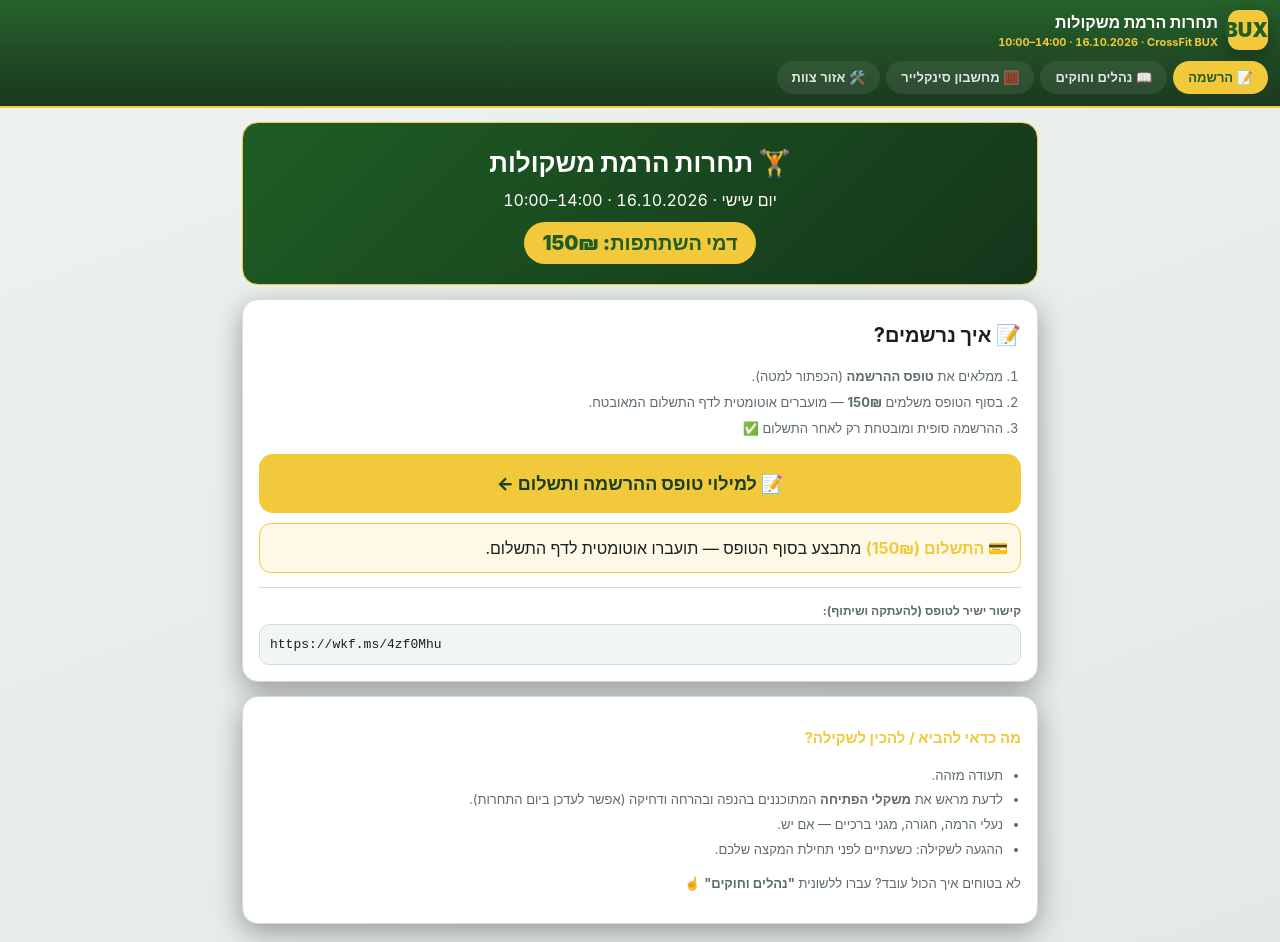
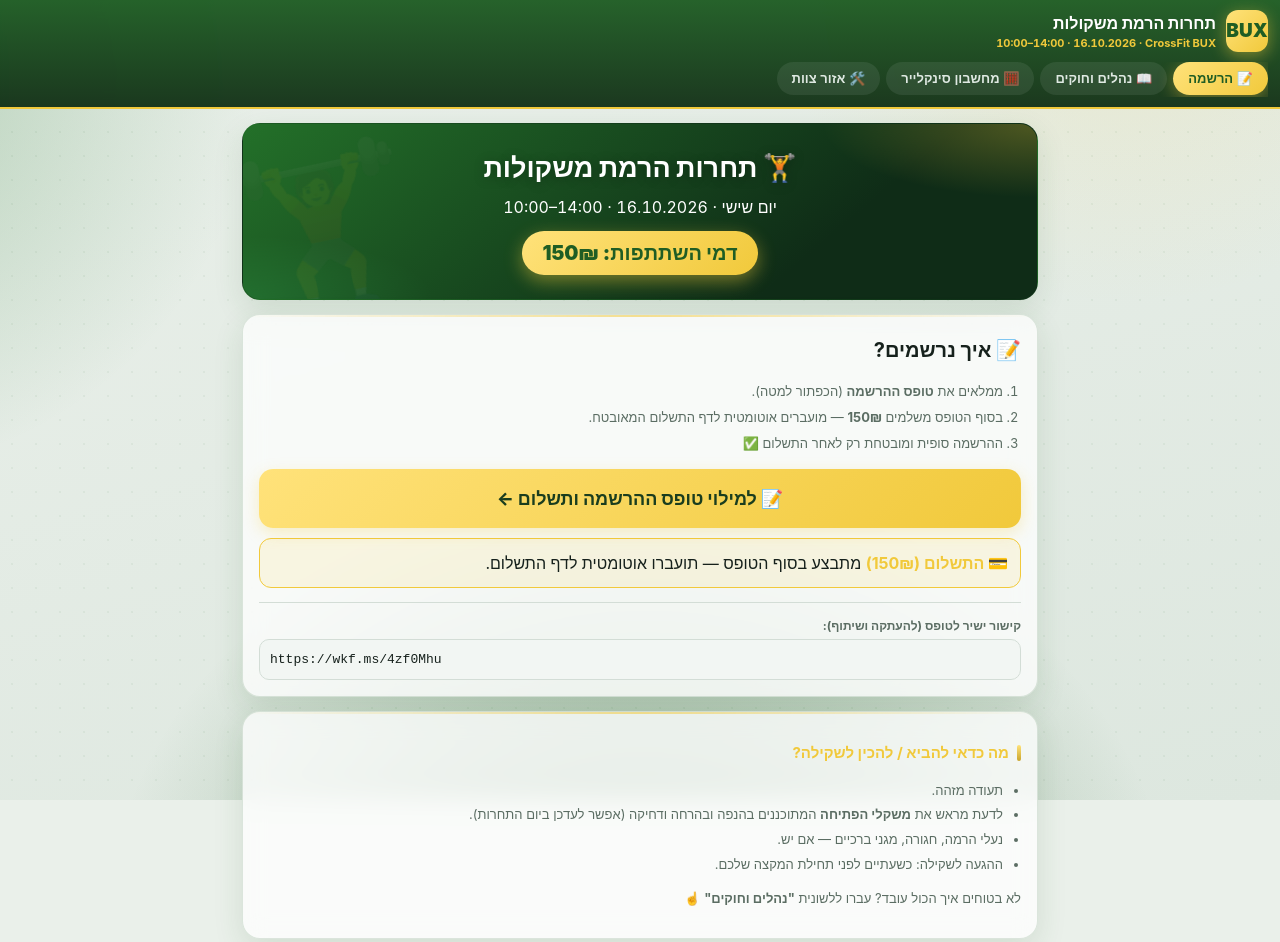
Before and after one commit to gilzir49-wq/bux-wl-comp, a plain HTML site: page index.html in a window 1280 px wide. Shown: the top 942 px of the page. Drawn offline with Linux system fonts and the light colour scheme.

Commit message:
שדרוג עיצוב: רקע זוהר, כרטיסי זכוכית, כפתורים עם ברק, באנר משודרג
Co-Authored-By: Claude Opus 4.8 <noreply@anthropic.com>

```diff
--- a/index.html
+++ b/index.html
@@ -12,22 +12,39 @@
    ירוק #1F5D24 · זהב #F1C93B
    ============================================================ */
 :root{
-  --green:#1F5D24; --green-light:#2f8038; --gold:#F1C93B; --gold-dim:#c9a52c;
-  --bg:#0e1512; --bg2:#16211c; --card:#1b2822; --card2:#223129;
+  --green:#1F5D24; --green-light:#2f8038; --gold:#F1C93B; --gold-2:#ffe27a; --gold-dim:#c9a52c;
+  --bg:#0a110d; --bg2:#0d1712; --card:#1b2822; --card2:#223129;
   --line:#2c4136; --txt:#eef4f0; --muted:#9db3a6;
   --good:#3ecf6b; --bad:#ef4b4b; --white:#f5f7f6;
-  --radius:16px; --shadow:0 8px 28px rgba(0,0,0,.35);
+  --glass:rgba(24,37,30,.66); --glass-brd:rgba(241,201,59,.16); --dot:rgba(255,255,255,.04);
+  --radius:18px; --shadow:0 10px 34px rgba(0,0,0,.45);
 }
 @media (prefers-color-scheme: light){
-  :root{ --bg:#eef2ef; --bg2:#e2e9e4; --card:#ffffff; --card2:#f2f6f3;
-    --line:#d3ddd6; --txt:#16211c; --muted:#5b6d63; }
+  :root{ --bg:#eaf0ea; --bg2:#dde7df; --card:#ffffff; --card2:#f2f6f3;
+    --line:#d3ddd6; --txt:#16211c; --muted:#5b6d63;
+    --glass:rgba(255,255,255,.74); --glass-brd:rgba(31,93,36,.14); --dot:rgba(31,93,36,.05);
+    --shadow:0 10px 30px rgba(31,93,36,.12); }
 }
 *{box-sizing:border-box;-webkit-tap-highlight-color:transparent}
 html,body{margin:0;padding:0}
 body{
   font-family:-apple-system,BlinkMacSystemFont,"Segoe UI","Heebo","Assistant",Arial,sans-serif;
-  background:linear-gradient(160deg,var(--bg),var(--bg2));
-  color:var(--txt); min-height:100vh; line-height:1.5; -webkit-font-smoothing:antialiased;
+  background:var(--bg); color:var(--txt); min-height:100vh; line-height:1.5; -webkit-font-smoothing:antialiased;
+}
+/* שכבות רקע: זוהר ירוק-זהב + רשת נקודות עדינה */
+body::before{
+  content:'';position:fixed;inset:0;z-index:-2;pointer-events:none;
+  background:
+    radial-gradient(48vw 48vw at 88% -8%, rgba(241,201,59,.16), transparent 60%),
+    radial-gradient(52vw 52vw at -12% 8%, rgba(47,128,56,.30), transparent 62%),
+    radial-gradient(70vw 60vw at 50% 118%, rgba(31,93,36,.42), transparent 60%),
+    linear-gradient(165deg,var(--bg),var(--bg2));
+  background-attachment:fixed;
+}
+body::after{
+  content:'';position:fixed;inset:0;z-index:-1;pointer-events:none;
+  background-image:radial-gradient(var(--dot) 1px, transparent 1.4px);
+  background-size:24px 24px;
 }
 .en{direction:ltr;unicode-bidi:isolate;display:inline-block}
 .num{direction:ltr;unicode-bidi:isolate;display:inline-block;font-variant-numeric:tabular-nums}
@@ -38,20 +55,28 @@ header{
   backdrop-filter:blur(8px); border-bottom:2px solid var(--gold); padding:10px 12px;
 }
 .brand{display:flex;align-items:center;gap:10px;color:#fff}
-.logo{width:40px;height:40px;border-radius:11px;background:var(--gold);color:var(--green);
-  display:grid;place-items:center;font-weight:900;font-size:20px;box-shadow:var(--shadow)}
+.logo{width:42px;height:42px;border-radius:12px;background:linear-gradient(135deg,var(--gold-2),var(--gold));
+  color:var(--green);display:grid;place-items:center;font-weight:900;font-size:19px;
+  box-shadow:0 4px 16px rgba(241,201,59,.45)}
 .brand h1{font-size:16px;margin:0;font-weight:800}
 .brand .sub{font-size:11px;color:var(--gold);font-weight:700}
 .tabs{display:flex;gap:6px;margin-top:10px;overflow-x:auto;padding-bottom:2px}
 .tab{white-space:nowrap;border:none;background:rgba(255,255,255,.08);color:#dfe9e2;
   padding:9px 15px;border-radius:999px;font-size:13px;font-weight:800;cursor:pointer;transition:.15s}
-.tab.active{background:var(--gold);color:var(--green)}
+.tab.active{background:linear-gradient(135deg,var(--gold-2),var(--gold));color:var(--green);
+  box-shadow:0 4px 16px rgba(241,201,59,.4)}
 main{max-width:820px;margin:0 auto;padding:14px 12px 90px}
 
 h2{font-size:20px;margin:4px 0 12px;display:flex;align-items:center;gap:8px}
-h3{font-size:15px;margin:14px 0 8px;color:var(--gold)}
-.card{background:var(--card);border:1px solid var(--line);border-radius:var(--radius);
-  padding:16px;margin-bottom:14px;box-shadow:var(--shadow)}
+h3{font-size:15px;margin:14px 0 8px;color:var(--gold);display:flex;align-items:center;gap:8px}
+h3::before{content:'';width:4px;height:16px;border-radius:3px;background:linear-gradient(var(--gold-2),var(--gold-dim));flex:0 0 auto}
+.card{background:var(--glass);border:1px solid var(--glass-brd);border-radius:var(--radius);
+  padding:16px;margin-bottom:14px;box-shadow:var(--shadow);position:relative;overflow:hidden;
+  -webkit-backdrop-filter:blur(12px);backdrop-filter:blur(12px);
+  animation:rise .45s cubic-bezier(.2,.7,.3,1) both}
+.card::before{content:'';position:absolute;top:0;inset-inline:0;height:2px;
+  background:linear-gradient(90deg,transparent,var(--gold),transparent);opacity:.55}
+@keyframes rise{from{opacity:0;transform:translateY(10px)}to{opacity:1;transform:none}}
 .muted{color:var(--muted);font-size:13px}
 .row{display:flex;gap:8px;flex-wrap:wrap;align-items:center}
 .grid{display:grid;gap:10px}
@@ -61,10 +86,17 @@ label{font-size:12px;font-weight:700;color:var(--muted);display:block;margin-bot
 input,select{width:100%;background:var(--card2);border:1px solid var(--line);
   color:var(--txt);border-radius:10px;padding:10px;font-size:15px;font-family:inherit}
 input:focus,select:focus{outline:2px solid var(--gold);border-color:var(--gold)}
-.btn{background:var(--gold);color:#1a3d1e;border:none;border-radius:10px;padding:11px 16px;
-  font-size:14px;font-weight:800;cursor:pointer;transition:.15s;text-decoration:none;display:inline-block}
+.btn{background:linear-gradient(135deg,var(--gold-2),var(--gold));color:#1a3d1e;border:none;border-radius:11px;
+  padding:11px 16px;font-size:14px;font-weight:800;cursor:pointer;transition:transform .12s,box-shadow .2s;
+  text-decoration:none;display:inline-block;box-shadow:0 5px 16px rgba(241,201,59,.28)}
+.btn:hover{box-shadow:0 8px 22px rgba(241,201,59,.42)}
 .btn:active{transform:scale(.97)}
-.btn.g{background:var(--green-light);color:#fff}
+.btn.g{background:linear-gradient(135deg,var(--green-light),#256b2c);color:#fff;box-shadow:0 5px 16px rgba(47,128,56,.35)}
+.btn.big{position:relative;overflow:hidden}
+.btn.big::after{content:'';position:absolute;top:0;left:-60%;width:40%;height:100%;
+  background:linear-gradient(100deg,transparent,rgba(255,255,255,.5),transparent);transform:skewX(-18deg);
+  animation:shine 3.6s ease-in-out infinite}
+@keyframes shine{0%,60%{left:-60%}80%,100%{left:130%}}
 .btn.ghost{background:transparent;border:1px solid var(--line);color:var(--txt)}
 .btn.sm{padding:7px 11px;font-size:12px}
 .btn.big{display:block;text-align:center;font-size:18px;padding:16px;border-radius:14px}
@@ -94,11 +126,18 @@ summary{font-weight:800;cursor:pointer}
   color:#fff;padding:12px 20px;border-radius:12px;font-weight:800;z-index:200;box-shadow:var(--shadow);
   border:1px solid var(--gold);max-width:90%;text-align:center;opacity:0;transition:.25s;pointer-events:none}
 .toast.show{opacity:1}
-.hero{background:linear-gradient(135deg,var(--green),#14361b);border:1px solid var(--gold);
-  border-radius:var(--radius);padding:20px;text-align:center;color:#fff;margin-bottom:14px}
-.hero .big{font-size:26px;font-weight:900}
-.hero .price{display:inline-block;background:var(--gold);color:var(--green);font-weight:900;
-  font-size:20px;padding:6px 18px;border-radius:999px;margin-top:10px}
+.hero{background:linear-gradient(140deg,#237029,#0f2c17 72%);border:1px solid var(--glass-brd);
+  border-radius:var(--radius);padding:24px 20px;text-align:center;color:#fff;margin-bottom:14px;
+  position:relative;overflow:hidden;box-shadow:var(--shadow)}
+.hero::before{content:'';position:absolute;inset:0;
+  background:radial-gradient(45% 70% at 100% 0%,rgba(241,201,59,.28),transparent 60%),
+             radial-gradient(40% 60% at 0% 100%,rgba(62,207,107,.16),transparent 60%)}
+.hero::after{content:'🏋️';position:absolute;font-size:150px;opacity:.06;left:-14px;bottom:-40px;transform:rotate(-12deg)}
+.hero>*{position:relative}
+.hero .big{font-size:27px;font-weight:900;text-shadow:0 2px 12px rgba(0,0,0,.3)}
+.hero .price{display:inline-block;background:linear-gradient(135deg,var(--gold-2),var(--gold));color:var(--green);
+  font-weight:900;font-size:20px;padding:7px 20px;border-radius:999px;margin-top:12px;
+  box-shadow:0 6px 18px rgba(241,201,59,.45)}
 </style>
 </head>
 <body>
```
